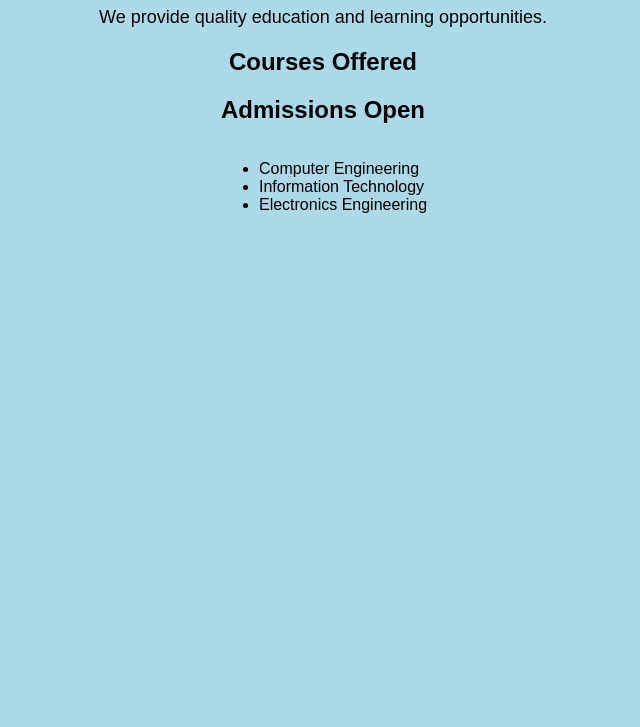
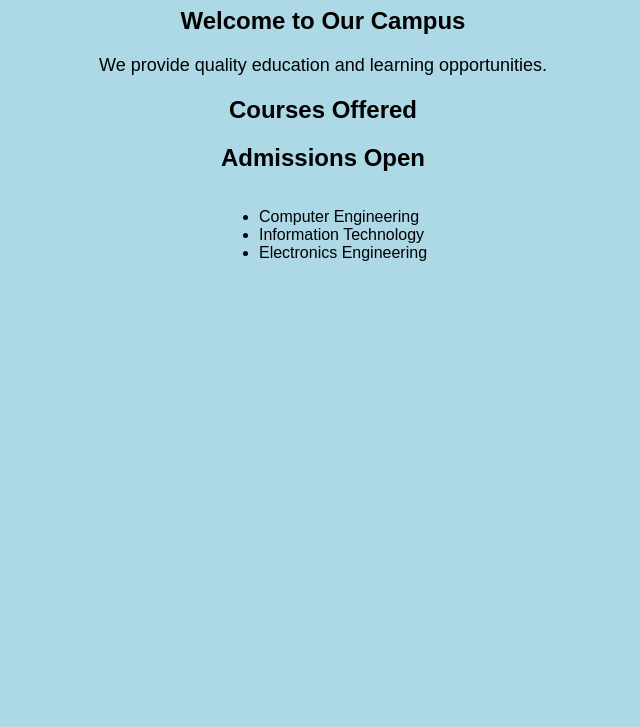
Before and after one commit to krishdembda/CollegeWebsite, a plain HTML site: page index.html in a window 1280 px wide. Shown: the part 73-800 px from the top of the page, without its empty margins (317-957 px from the left). Drawn offline with Linux system fonts and the light colour scheme.

Commit message:
Update college Website

```diff
--- a/index.html
+++ b/index.html
@@ -6,6 +6,7 @@
 </head>
 <body>
     <h1>Welcome to My College</h1>
+    <h2>Welcome to Our Campus</h2>
     <p>We provide quality education and learning opportunities.</p>
     <h2>Courses Offered</h2>
     <h2>Admissions Open</h2>
```
Also changed, not shown: about.txt (added).
